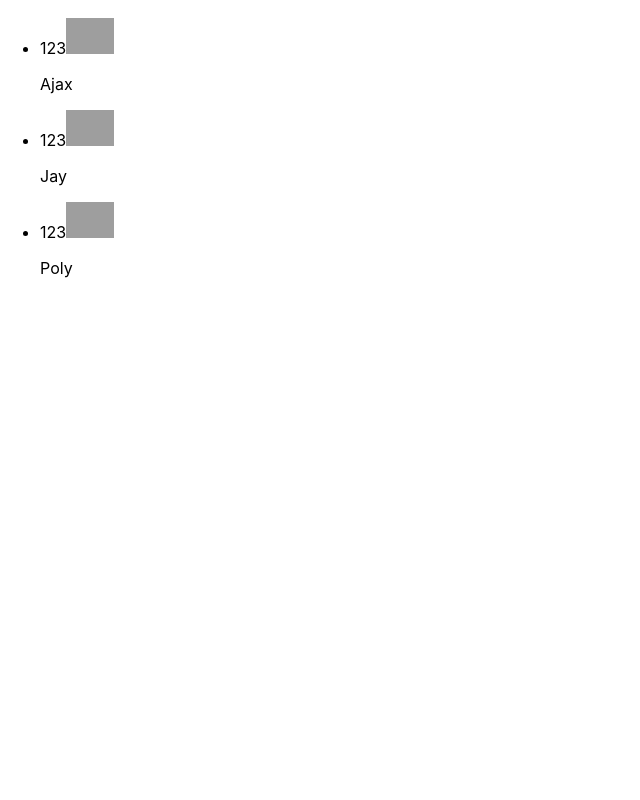
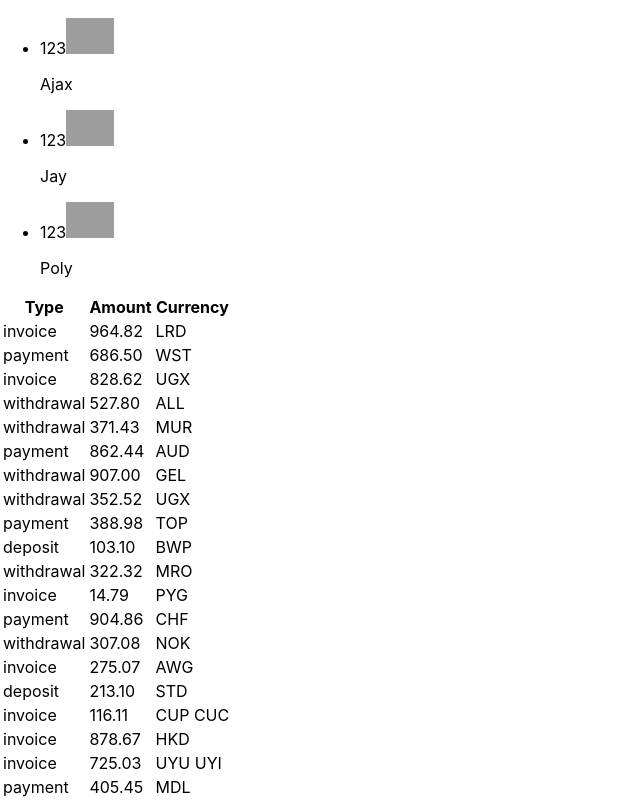
Before and after one commit to SvistPetro/goit-react-hw-01-components, a React (Create React App) app: page / in a window 1280 px wide. Shown: the part 839-1639 px from the top of the page, without its empty margins (0-640 px from the left). Before the commit the page ends 1133 px from the top, so only its background shows below. Built offline with nearby package versions, Linux system fonts and the light colour scheme; grey boxes are pictures that could not be loaded.

Commit message:
Task 4 not styles

```diff
--- a/src/components/App.jsx
+++ b/src/components/App.jsx
@@ -1,9 +1,12 @@
 import Profile from './Profile/Profile';
 import Statistics from './Statistics/Statistics';
-import FriendListItem from './FriendListItem/FriendListItem'
+import FriendListItem from './FriendListItem/FriendListItem';
+import TransactionHistory from './TransactionHistory/TransactionHistory';
+
 import user from '../data/user.json';
 import data from '../data/data.json';
 import friends from '../data/friends.json';
+import transactions from '../data/transactions.json';
 
 export const App = () => {
   return (
@@ -19,6 +22,8 @@
       <Statistics stats={data}/>
 
       <FriendListItem friends={friends}/>
+
+      <TransactionHistory items={transactions}/>
     </div>
   );
 };
--- /dev/null
+++ b/src/components/TransactionHistory/TransactionHistory.jsx
@@ -0,0 +1,25 @@
+const TransactionHistory = (props) => {
+    return (
+        <table className="transaction-history">
+            <thead>
+                <tr>
+                <th>Type</th>
+                <th>Amount</th>
+                <th>Currency</th>
+                </tr>
+            </thead>
+
+            <tbody>
+                {props.items.map(item => {
+                    return <tr key={item.id}>
+                                <td>{item.type}</td>
+                                <td>{item.amount}</td>
+                                <td>{item.currency}</td>
+                            </tr>
+                })}
+            </tbody>
+        </table>
+    )
+}
+
+export default TransactionHistory;
--- /dev/null
+++ b/src/data/transactions.json
@@ -0,0 +1,122 @@
+[
+  {
+    "id": "1e0700a2-5183-4291-85cc-2065a036a683",
+    "type": "invoice",
+    "amount": "964.82",
+    "currency": "LRD"
+  },
+  {
+    "id": "a30f821b-4d25-4ff0-abdd-e340b3f0dd2b",
+    "type": "payment",
+    "amount": "686.50",
+    "currency": "WST"
+  },
+  {
+    "id": "44dca67a-8e5a-4798-bf8e-b15efd4e1abd",
+    "type": "invoice",
+    "amount": "828.62",
+    "currency": "UGX"
+  },
+  {
+    "id": "ea8ed3dc-2b68-4a53-905a-53ecb0adef33",
+    "type": "withdrawal",
+    "amount": "527.80",
+    "currency": "ALL"
+  },
+  {
+    "id": "ea76146a-0b00-4b80-bc02-a8c822176712",
+    "type": "withdrawal",
+    "amount": "371.43",
+    "currency": "MUR"
+  },
+  {
+    "id": "63ca02f9-d637-46b5-9237-f3b24425e029",
+    "type": "payment",
+    "amount": "862.44",
+    "currency": "AUD"
+  },
+  {
+    "id": "ed0263e8-59a5-4bf1-87e0-2bb88e53dc34",
+    "type": "withdrawal",
+    "amount": "907.00",
+    "currency": "GEL"
+  },
+  {
+    "id": "6013bad0-750c-4691-8bc2-d8f2b43969c4",
+    "type": "withdrawal",
+    "amount": "352.52",
+    "currency": "UGX"
+  },
+  {
+    "id": "252c7be4-8b06-4fa7-8d42-61fb835b70d5",
+    "type": "payment",
+    "amount": "388.98",
+    "currency": "TOP"
+  },
+  {
+    "id": "4eaab41b-b967-40ac-82ed-85fc66f646f1",
+    "type": "deposit",
+    "amount": "103.10",
+    "currency": "BWP"
+  },
+  {
+    "id": "9648a350-8469-42d5-8bf3-18090de5fe67",
+    "type": "withdrawal",
+    "amount": "322.32",
+    "currency": "MRO"
+  },
+  {
+    "id": "9c5c25fb-1a95-4b2f-8d1f-4c4426d677cc",
+    "type": "invoice",
+    "amount": "14.79",
+    "currency": "PYG"
+  },
+  {
+    "id": "43ef232c-80e9-4d6f-b48a-b22405620de3",
+    "type": "payment",
+    "amount": "904.86",
+    "currency": "CHF"
+  },
+  {
+    "id": "5161682e-e620-4019-ab0a-24ceb10fbd20",
+    "type": "withdrawal",
+    "amount": "307.08",
+    "currency": "NOK"
+  },
+  {
+    "id": "7b119d71-42e6-4c42-a141-6818b07bb9ff",
+    "type": "invoice",
+    "amount": "275.07",
+    "currency": "AWG"
+  },
+  {
+    "id": "a4f65722-65c4-4c28-b1f4-b8ed988bb205",
+    "type": "deposit",
+    "amount": "213.10",
+    "currency": "STD"
+  },
+  {
+    "id": "c6e5784b-0ca3-48d6-86e5-b5128af5a523",
+    "type": "invoice",
+    "amount": "116.11",
+    "currency": "CUP CUC"
+  },
+  {
+    "id": "c9ebed6a-3a02-4b49-ac0d-0534b51f2bfd",
+    "type": "invoice",
+    "amount": "878.67",
+    "currency": "HKD"
+  },
+  {
+    "id": "a4a98b0e-b22c-438b-9f83-de2df52110c8",
+    "type": "invoice",
+    "amount": "725.03",
+    "currency": "UYU UYI"
+  },
+  {
+    "id": "b39bfa7a-0166-4c47-94d6-87d20590f746",
+    "type": "payment",
+    "amount": "405.45",
+    "currency": "MDL"
+  }
+]
```
